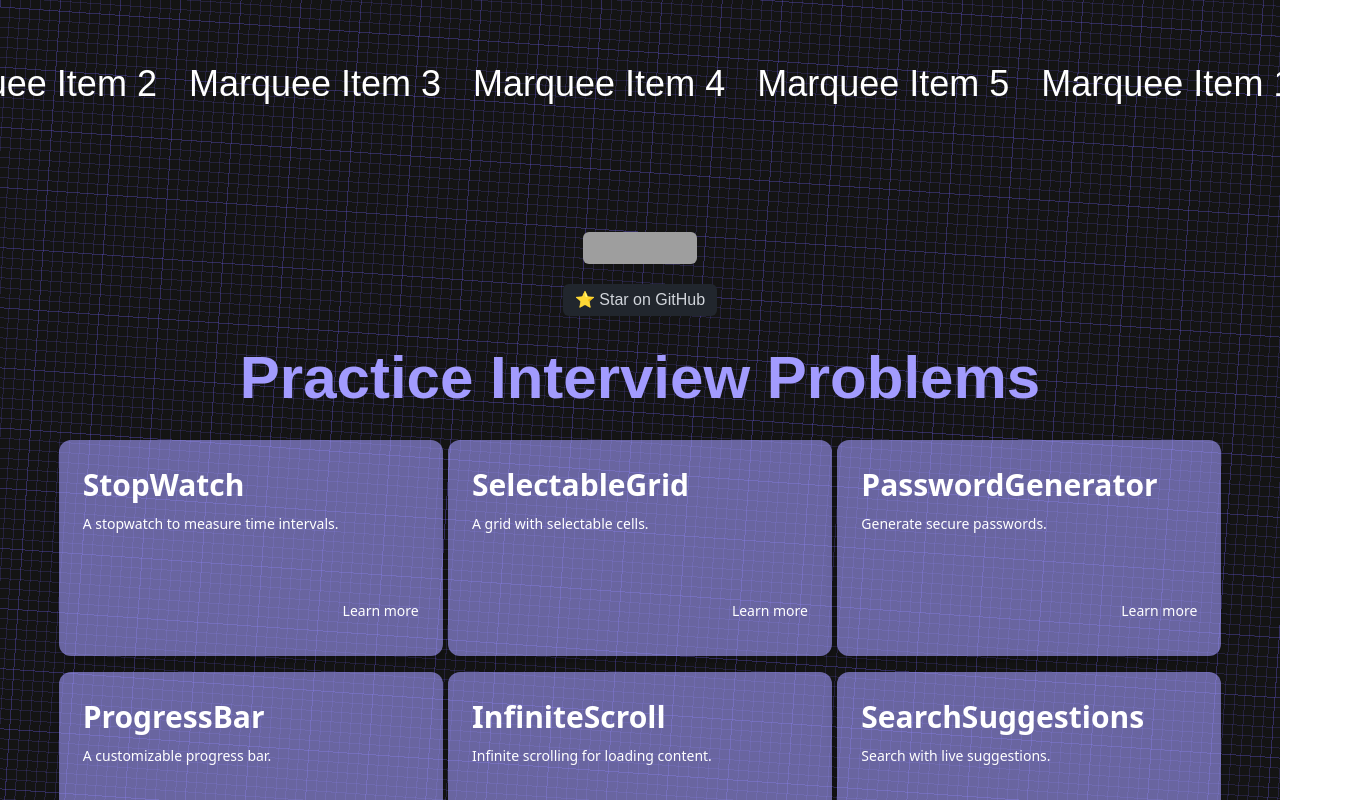
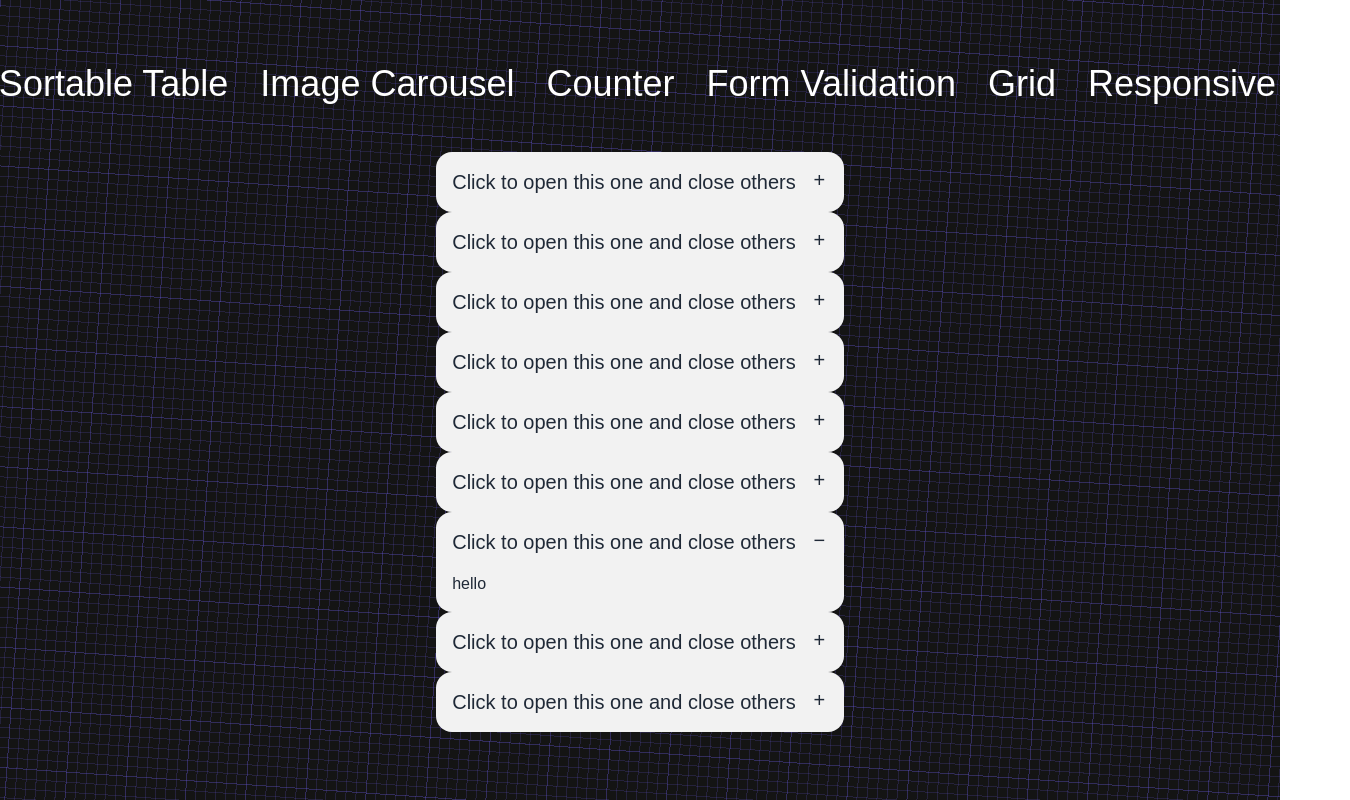
Before and after one commit to sameerkali/React_coding_round_practice, a React (Vite) app: page / in a window 1280 px wide. Shown: the top 800 px of the page, 1350 px wide, since content can reach past the window. Built offline with nearby package versions, Linux system fonts and the light colour scheme; grey boxes are pictures that could not be loaded.

Commit message:
add: add a accordian in home for all the questions

```diff
--- a/package.json
+++ b/package.json
@@ -20,6 +20,7 @@
     "@types/react-dom": "^18.2.22",
     "@vitejs/plugin-react": "^4.2.1",
     "autoprefixer": "^10.4.19",
+    "daisyui": "^4.12.10",
     "eslint": "^8.57.0",
     "eslint-plugin-react": "^7.34.1",
     "eslint-plugin-react-hooks": "^4.6.0",
--- /dev/null
+++ b/src/Components/Accordion.jsx
@@ -0,0 +1,33 @@
+import React, { useState } from 'react';
+
+const Accordion = () => {
+
+
+  return (
+   <div>
+    <div className="collapse collapse-plus bg-base-200">
+  <input type="radio" name="my-accordion-3" defaultChecked />
+  <div className="collapse-title text-xl font-medium">Click to open this one and close others</div>
+  <div className="collapse-content">
+    <p>hello</p>
+  </div>
+</div>
+<div className="collapse collapse-plus bg-base-200">
+  <input type="radio" name="my-accordion-3" />
+  <div className="collapse-title text-xl font-medium">Click to open this one and close others</div>
+  <div className="collapse-content">
+    <p>hello</p>
+  </div>
+</div>
+<div className="collapse collapse-plus bg-base-200">
+  <input type="radio" name="my-accordion-3" />
+  <div className="collapse-title text-xl font-medium">Click to open this one and close others</div>
+  <div className="collapse-content">
+    <p>hello</p>
+  </div>
+</div>
+   </div>
+  );
+};
+
+export default Accordion;
--- a/src/Components/Marquee.jsx
+++ b/src/Components/Marquee.jsx
@@ -1,25 +1,21 @@
-import React from 'react'
+import React from 'react';
+import { technicalRoundPreparation } from '../Utils';
+
 
 const Marquee = () => {
+  const { allProblems } = technicalRoundPreparation;
+
   return (
-    <div class="relative flex overflow-x-hidden text-white">
-    <div class="py-12 animate-marquee whitespace-nowrap">
-      <span class="mx-4 text-4xl">Marquee Item 1</span>
-      <span class="mx-4 text-4xl">Marquee Item 2</span>
-      <span class="mx-4 text-4xl">Marquee Item 3</span>
-      <span class="mx-4 text-4xl">Marquee Item 4</span>
-      <span class="mx-4 text-4xl">Marquee Item 5</span>
+    <div className=" flex  overflow-x-hidden text-white">
+      <div className="py-12 animate-marquee whitespace-nowrap">
+        {allProblems.map((item, index) => (
+          <span key={index} className="mx-4 text-4xl">
+            {item}
+          </span>
+        ))}
+      </div>
     </div>
-
-    <div class="absolute top-0 py-12 animate-marquee2 whitespace-nowrap">
-      <span class="mx-4 text-4xl">Marquee Item 1</span>
-      <span class="mx-4 text-4xl">Marquee Item 2</span>
-      <span class="mx-4 text-4xl">Marquee Item 3</span>
-      <span class="mx-4 text-4xl">Marquee Item 4</span>
-      <span class="mx-4 text-4xl">Marquee Item 5</span>
-    </div>
-  </div>
-  )
+  );
 }
 
-export default Marquee
+export default Marquee;
--- a/src/Home.jsx
+++ b/src/Home.jsx
@@ -2,13 +2,20 @@
 import React from "react";
 import "./index.css";
 import Card from "./Components/Card";
-import { buttonDetails } from "./Utils";
+import { buttonDetails, technicalRoundPreparation } from "./Utils";
 import Marquee from "./Components/Marquee";
+import Accordion from "./Components/Accordion";
 
 const Home = () => {
+  const { easy, medium, hard } = technicalRoundPreparation
   return (
     <div className="home min-h-screen flex flex-col items-center justify-center p-4 ">
       <Marquee/>
+      <div>
+      <Accordion category="Easy" questions={easy} />
+      <Accordion category="Medium" questions={medium} />
+      <Accordion category="Hard" questions={hard} />
+    </div>
       <iframe
         src="https://github.com/sponsors/sameerkali/button"
         title="Sponsor sameerkali"
--- a/src/Utils.js
+++ b/src/Utils.js
@@ -72,3 +72,145 @@ export const buttonDetails = [
     description: "Convert text to speech."
   }
 ];
+
+
+
+export const technicalRoundPreparation = {
+  easy: [
+    "Stop Watch",
+    "Password Generator",
+    "Color Changing Button",
+    "Tabs Composition",
+    "Breadcrumbs",
+    "OTP Login",
+    "Dark mode Light mode"
+  ],
+  medium: [
+    "Selectable Grid",
+    "Progress Bar",
+    "Infinite Scroll",
+    "Search Suggestions",
+    "Holy Grail Layout",
+    "useEffect Hook Polyfill",
+    "useMemo Hook Polyfill",
+    "useThrottle Hook",
+    "Like Button - GreatFrontEnd",
+    "Multi-Select Search",
+    "Comment Section using React",
+    "Modal as a functional component",
+    "Blink game (Rowdi Coder)"
+  ],
+  hard: [
+    "Job Board - GreatFrontEnd (Hacker News API)",
+    "Stepper Component (RoadSide Coder && Learners Bucket)",
+    "Quiz App",
+    "Drag and Drop Notes",
+    "Tic Tac Toe",
+    "Step-by-step website walk-through helper in JavaScript",
+    "Detect overlapping circles (Learners Bucket)"
+  ],
+  other: {
+    frontendMachineCodingQuestions: [
+      "Implement Star Rating functionality",
+      "Create a reusable modal component with open and close functionality",
+      "Design a Pop Over component",
+      "Create an Accordion UI component",
+      "Build a table that supports sorting columns and filtering rows based on user input",
+      "Create an image carousel with next, previous, and auto-play functionality",
+      "Implement a counter with increment and decrement buttons and display the current count",
+      "Create a form with real-time validation for fields like email, password, and confirm password",
+      "Build a grid using HTML/CSS and JavaScript with search, sort, and event bubbling (Amazon onsite)",
+      "Design a responsive NavBar",
+      "Implement Infinite Scroll feature",
+      "Develop Typeahead/Autocomplete functionality using a trie data structure",
+      "Implement a shopping cart where users can add items, remove items, and view the total price",
+      "Build a Tic Tac Toe game",
+      "Create a Snake and Ladder board game",
+      "Make a Calendar of any month like a Date Picker",
+      "Create custom Higher Order Functions like Map, Reduce, Filter, and Sort",
+      "Design an analog clock",
+      "Implement a file upload component with progress indication",
+      "Create a component that fetches data from an API and displays it in a list",
+      "Build a Todo List application",
+      "Implement functionality to change all text on a page to different translations",
+      "Develop a Giphy image search and display feature (using the Giphy API) in a responsive format",
+      "Create a list where items can be reordered using drag and drop",
+      "Build a Connect Four game",
+      "Implement Nested Checkboxes where parent and children checkboxes are synchronized",
+      "Create a poll widget",
+      "Build an auto-complete search input that suggests results as the user types by querying an API",
+      "Implement a resizable split pane where users can adjust the width of two panels",
+      "Implement a search input that debounces API calls to avoid excessive requests",
+      "Create an image gallery where images are lazy-loaded as they come into the viewport",
+      "Build a tabs component where content changes based on the selected tab",
+      "Implement a simple markdown editor that displays formatted text as you type",
+      "Create a basic chat interface with a message input, send button, and message display area",
+      "Implement a form that is fully accessible, including proper ARIA roles and keyboard navigation"
+    ]
+  },
+  allProblems: [
+    "Stop Watch",
+    "Password Generator",
+    "Color Button",
+    "Tabs",
+    "Breadcrumbs",
+    "OTP Login",
+    "Dark mode",
+    "Selectable Grid",
+    "Progress Bar",
+    "Infinite Scroll",
+    "Search Suggestions",
+    "Holy Grail Layout",
+    "useEffect Polyfill",
+    "useMemo Polyfill",
+    "useThrottle",
+    "Like Button",
+    "Multi-Select Search",
+    "Comment Section",
+    "Modal",
+    "Blink game",
+    "Job Board",
+    "Stepper Component",
+    "Quiz App",
+    "Drag and Drop",
+    "Tic Tac Toe",
+    "Step-by-step walkthrough",
+    "Detect circles",
+    "Star Rating",
+    "Modal component",
+    "Pop Over",
+    "Accordion UI",
+    "Sortable Table",
+    "Image Carousel",
+    "Counter",
+    "Form Validation",
+    "Grid",
+    "Responsive NavBar",
+    "Infinite Scroll feature",
+    "Typeahead",
+    "Shopping Cart",
+    "Tic Tac Toe game",
+    "Snake and Ladder",
+    "Calendar",
+    "Higher Order Functions",
+    "Analog Clock",
+    "File Upload",
+    "API Data List",
+    "Todo List",
+    "Text Translation",
+    "Giphy search",
+    "Drag and Drop List",
+    "Connect Four",
+    "Nested Checkboxes",
+    "Poll widget",
+    "Auto-complete search",
+    "Resizable Split Pane",
+    "Debounced Search",
+    "Lazy-loaded Image Gallery",
+    "Tabs component",
+    "Markdown Editor",
+    "Chat Interface",
+    "Accessible Form"
+  ]
+
+};
--- a/src/index.css
+++ b/src/index.css
@@ -1,6 +1,10 @@
 @tailwind base;
 @tailwind components;
 @tailwind utilities;
+
+*{
+  overflow-x: hidden
+}
 
 .home {
   background-image: repeating-linear-gradient(
--- a/tailwind.config.js
+++ b/tailwind.config.js
@@ -10,7 +10,7 @@ export default {
         'lightblue': '#add8e6',
       },
       animation: {
-        marquee: 'marquee 25s linear infinite',
+        marquee: 'marquee 450s linear infinite',
         marquee2: 'marquee2 25s linear infinite',
       },
       keyframes: {
@@ -25,5 +25,5 @@ export default {
       },
     },
   },
-  plugins: [],
+  plugins: [require('daisyui')],
 }
```
Also changed, not shown: 1 other file (tests, documents, lock files or other folders).
